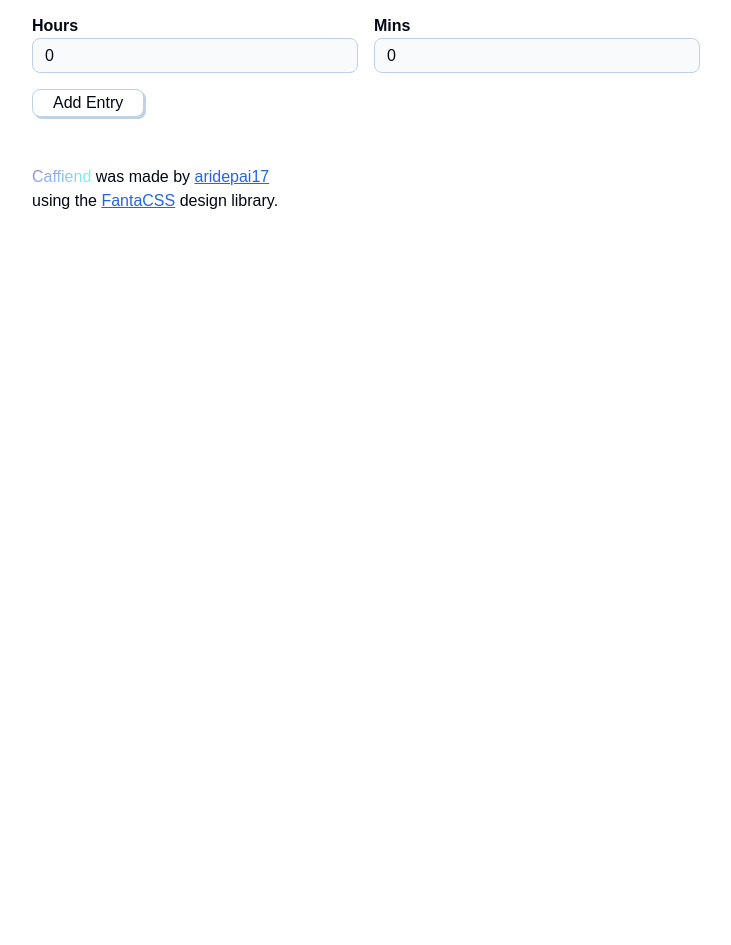
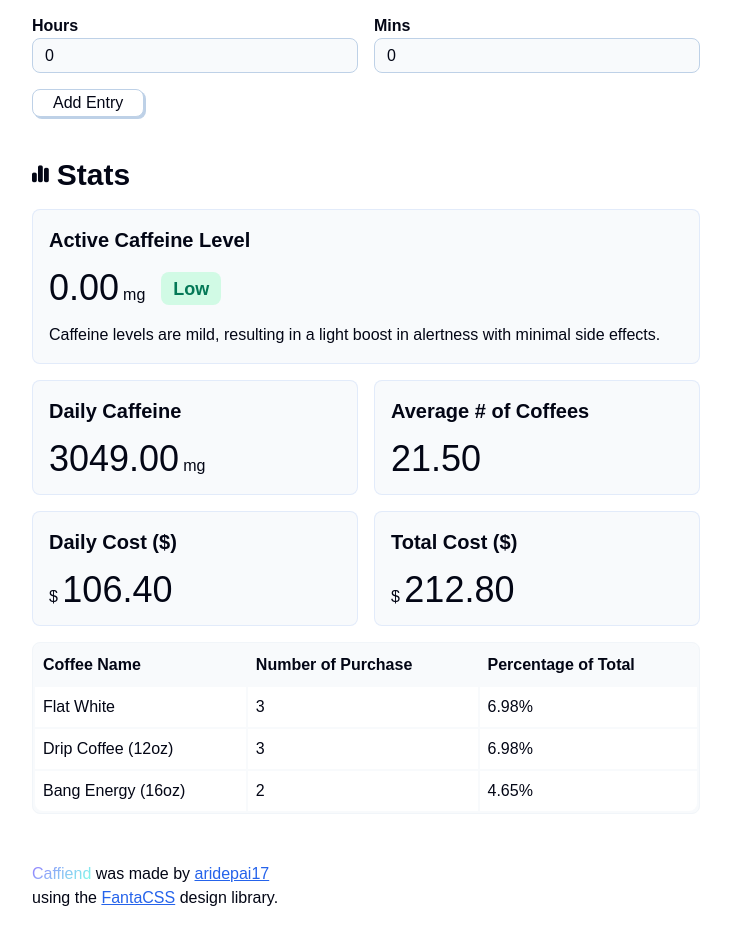
Before and after one commit to aridepai17/CAFFIEND, a React (Vite) app in the folder caffiend/: page / in a window 1280 px wide. Shown: the part 980-1925 px from the top of the page, without its empty margins (274-1005 px from the left). Before the commit the page ends 1241 px from the top, so only its background shows below. Built offline with nearby package versions, Linux system fonts and the light colour scheme; a web font is replaced by a local one.

Commit message:
Stats.jsx updated

```diff
--- a/caffiend/src/App.jsx
+++ b/caffiend/src/App.jsx
@@ -7,7 +7,7 @@
 
 function App() {
 
-  const isAuthenticated = false
+  const isAuthenticated = true
 
   const authenticatedContent = (
     <>
--- a/caffiend/src/components/Stats.jsx
+++ b/caffiend/src/components/Stats.jsx
@@ -1,7 +1,96 @@
+import {
+    calculateCoffeeStats,
+  calculateCurrentCaffeineLevel,
+  coffeeConsumptionHistory,
+  getTopThreeCoffees,
+  statusLevels,
+} from "../utils";
+
+function StatCard(props) {
+  const { lg, title, children } = props;
+  return (
+    <div className={"card stat-card " + (lg ? "col-span-2 " : " ")}>
+      <h4>{title}</h4>
+      {children}
+    </div>
+  );
+}
+
 export default function Stats() {
-    return (
-        <>
+  const stats = calculateCoffeeStats(coffeeConsumptionHistory);
 
-        </>
-    )
+  const caffeineLevel = calculateCurrentCaffeineLevel(coffeeConsumptionHistory);
+  const warningLevel =
+    caffeineLevel < statusLevels["low"].maxLevel
+      ? "low"
+      : caffeineLevel < statusLevels["moderate"].maxLevel
+      ? "moderate"
+      : "high";
+
+  return (
+    <>
+      <div className="section-header">
+        <i className="fa-solid fa-chart-simple" />
+        <h2>Stats</h2>
+      </div>
+      <div className="stats-grid">
+        <StatCard lg title="Active Caffeine Level">
+          <div className="status">
+            <p>
+              <span className="stat-text">{caffeineLevel}</span>mg
+            </p>
+            <h5
+              style={{
+                color: statusLevels[warningLevel].color,
+                background: statusLevels[warningLevel].background,
+              }}
+            >
+              Low
+            </h5>
+          </div>
+          <p>{statusLevels[warningLevel].description}</p>
+        </StatCard>
+        <StatCard title="Daily Caffeine">
+          <p>
+            <span className="stat-text">{stats.daily_caffeine}</span>mg
+          </p>
+        </StatCard>
+        <StatCard title="Average # of Coffees">
+          <p>
+            <span className="stat-text">{stats.average_coffees}</span>
+          </p>
+        </StatCard>
+        <StatCard title="Daily Cost ($)">
+          <p>
+            $ <span className="stat-text">{stats.daily_cost}</span>
+          </p>
+        </StatCard>
+        <StatCard title="Total Cost ($)">
+          <p>
+            $ <span className="stat-text">{stats.total_cost}</span>
+          </p>
+        </StatCard>
+        <table className='stat-table'>
+          <thead>
+            <tr>
+                <th>Coffee Name</th>
+                <th>Number of Purchase</th>
+                <th>Percentage of Total</th>
+            </tr>
+          </thead>
+          <tbody>
+            {getTopThreeCoffees(coffeeConsumptionHistory).map((coffee, coffeeIndex ) => {
+                return (
+                    <tr key={coffeeIndex}>
+                        <td>{coffee.coffeeName}</td>
+                        <td>{coffee.count}</td>
+                        <td>{coffee.percentage}</td>
+                    </tr>
+                )
+            })}
+          </tbody>
+        </table>
+      </div>
+    </>
+  );
 }
```
